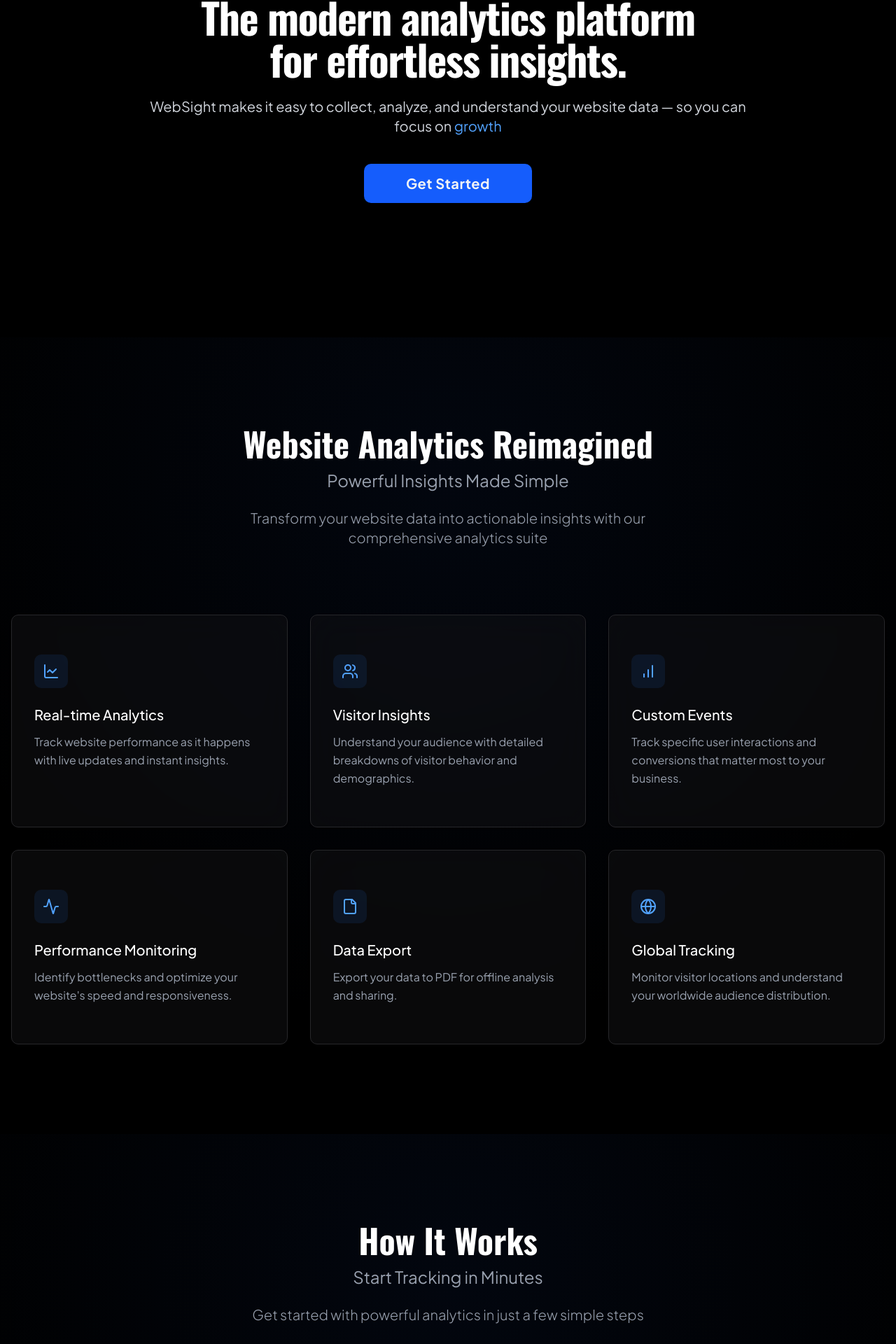
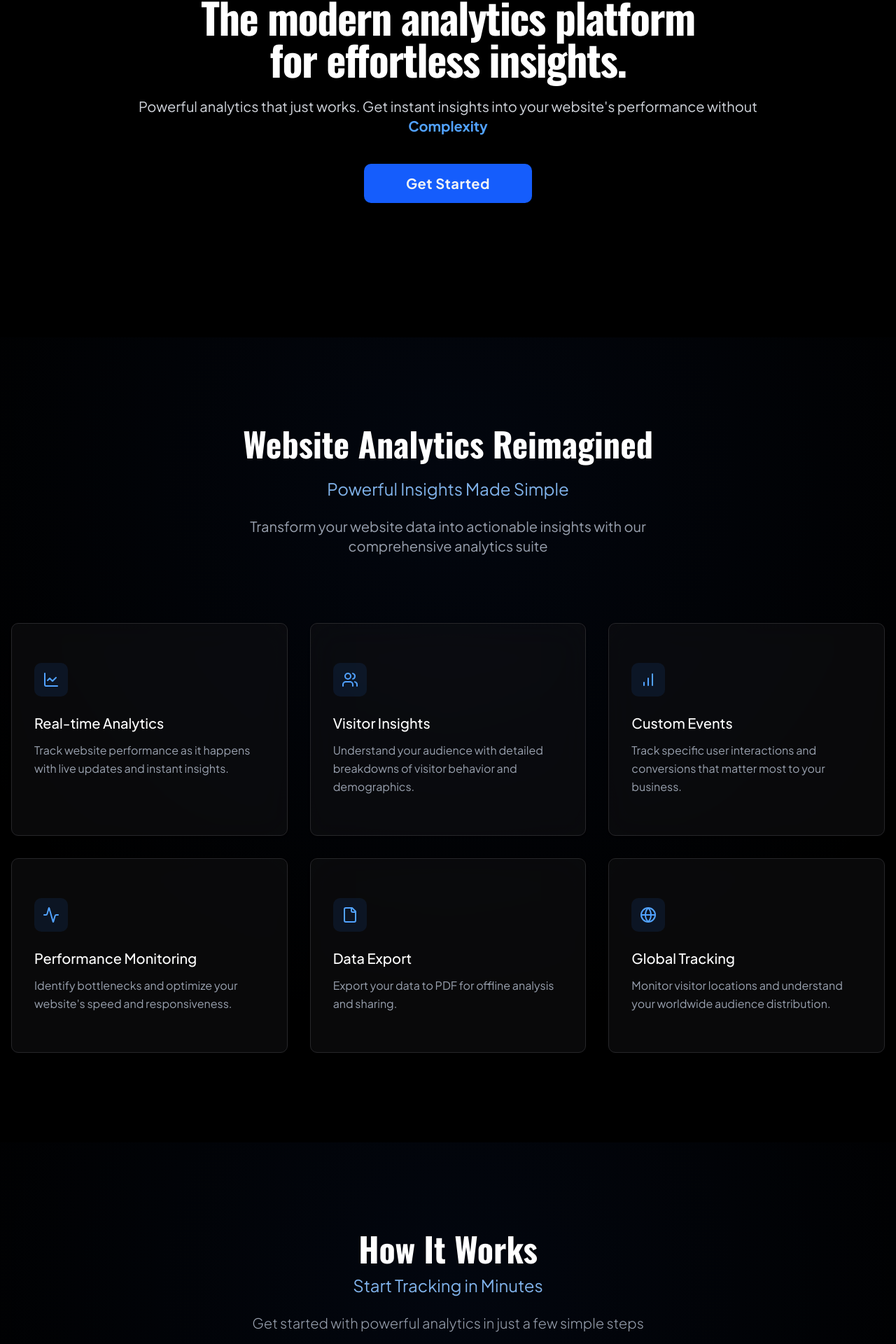
Before and after one commit to srexrg/websight, a Next.js app: page / in a window 1280 px wide. Shown: the part 134-2054 px from the top of the page at 70% size. Built offline with nearby package versions, Linux system fonts and the light colour scheme.

Commit message:
Enhance landing page components with improved styling

```diff
--- a/components/landing/Cta.tsx
+++ b/components/landing/Cta.tsx
@@ -1,41 +1,52 @@
-'use client';
+"use client";
 
-import { motion } from 'framer-motion';
+import { motion } from "framer-motion";
+import { Button } from "@/components/ui/button";
+import Link from "next/link";
+
 
 const Cta = () => {
   return (
-    <section className="relative py-20 bg-black overflow-hidden">
-      <div className="absolute inset-0 bg-[radial-gradient(circle_800px_at_50%_200px,#2563eb10,transparent)]" />
-
+    <section className="relative py-20 md:py-24 bg-black text-white overflow-hidden">
+      {/* Enhanced Background */}
+      <div className="absolute inset-0 -z-10">
+        <div className="absolute inset-0 bg-gradient-to-t from-black via-zinc-950/50 to-black"></div>
+        <div className="absolute bottom-0 left-1/2 -translate-x-1/2 w-[150%] h-[400px] bg-[radial-gradient(ellipse_at_center,rgba(37,99,235,0.15),transparent_70%)] opacity-70"></div>
+      </div>
       <div className="container relative mx-auto px-4 max-w-7xl">
         <motion.div
-          initial={{ opacity: 0, y: 30 }}
-          whileInView={{ opacity: 1, y: 0 }}
-          viewport={{ once: true }}
-          transition={{ duration: 0.7, delay: 0.5 }}
+          initial={{ opacity: 0, scale: 0.95, y: 20 }} // Added scale
+          whileInView={{ opacity: 1, scale: 1, y: 0 }}
+          viewport={{ once: true, amount: 0.5 }} // Trigger earlier
+          transition={{ duration: 0.6, delay: 0.1, ease: "easeOut" }} // Adjusted timing
           className="text-center"
         >
-          <div className="bg-gradient-to-r from-blue-600/20 to-blue-600/20 border border-blue-500/20 rounded-xl p-8 max-w-3xl mx-auto">
-            <h3 className="text-2xl md:text-3xl font-bold text-white mb-4 font-oswald">
-              Ready to transform your analytics experience?
-            </h3>
-            <p className="text-gray-300 mb-6 max-w-2xl mx-auto font-jakarta">
-              Join thousands of websites that have switched to a simpler, more
-              powerful analytics solution.
+          {/* Improved card styling */}
+          <div className="bg-gradient-to-br from-zinc-900/70 to-zinc-950/80 border border-blue-800/40 rounded-xl p-8 md:p-12 max-w-3xl mx-auto shadow-xl shadow-blue-950/20 backdrop-blur-sm">
+            <h2 className="text-3xl md:text-4xl font-bold text-white mb-4 font-oswald">
+              Ready to Transform Your Analytics?
+            </h2>
+            <p className="text-gray-300 mb-8 max-w-2xl mx-auto text-lg font-jakarta">
+              Get started in minutes with our privacy-focused, powerful
+              analytics solution. It's free, forever.
             </p>
-            <div className="flex flex-col sm:flex-row gap-4 justify-center">
-              <a
-                href="/auth"
-                className="px-6 py-3 bg-blue-600 hover:bg-blue-700 text-white font-medium rounded-lg transition-colors duration-300 font-oswald"
-              >
-                Get Started Free
-              </a>
+            <div className="flex justify-center">
+              {/* Use Button component */}
+              <Link href="/auth" passHref>
+                <Button
+                  asChild
+                  size="lg" // Large button size
+                  className="bg-blue-600 hover:bg-blue-700 text-white font-semibold shadow-lg hover:shadow-blue-500/50 focus-visible:ring-blue-400 px-8 py-3 rounded-lg text-lg font-jakarta tracking-wide transition-all duration-300 transform hover:scale-105"
+                >
+                  <a>Get Started Free</a>
+                </Button>
+              </Link>
             </div>
           </div>
         </motion.div>
       </div>
     </section>
   );
-}
+};
 
 export default Cta;
--- a/components/landing/Features.tsx
+++ b/components/landing/Features.tsx
@@ -67,11 +67,11 @@
         >
           <h2 className="text-4xl md:text-5xl font-bold mb-6 text-white font-oswald">
             Website Analytics Reimagined
-            <span className="block mt-3 text-gray-400 text-xl md:text-2xl font-normal font-jakarta">
-              Powerful Insights Made Simple
-            </span>
           </h2>
-          <p className="text-gray-400 text-lg md:text-xl font-light max-w-2xl mx-auto font-jakarta">
+          <p className="text-xl md:text-2xl text-blue-300/90 mb-6 font-jakarta">
+            Powerful Insights Made Simple
+          </p>
+          <p className="text-gray-400 text-lg md:text-xl max-w-2xl mx-auto font-jakarta">
             Transform your website data into actionable insights with our
             comprehensive analytics suite
           </p>
--- a/components/landing/HowItWorks.tsx
+++ b/components/landing/HowItWorks.tsx
@@ -48,7 +48,7 @@
         >
           <h2 className="text-4xl md:text-5xl font-bold mb-6 text-white font-oswald">
             How It Works
-            <span className="block mt-3 text-gray-400 text-xl md:text-2xl font-normal font-jakarta">
+            <span className="block mt-3 text-blue-300/90 text-xl md:text-2xl font-normal font-jakarta">
               Start Tracking in Minutes
             </span>
           </h2>
--- a/components/landing/hero.tsx
+++ b/components/landing/hero.tsx
@@ -54,9 +54,9 @@
             animate={{ opacity: 1, y: 0 }}
             transition={{ duration: 0.5, delay: 0.15 }}
           >
-            WebSight makes it easy to collect, analyze, and understand your
-            website data — so you can focus on{" "}
-            <span className="text-blue-400">growth</span>
+            Powerful analytics that just works. Get instant insights into your
+            website's performance without {" "}
+            <span className="text-blue-400 font-bold">Complexity</span>
           </motion.p>
 
           {/* CTA Buttons */}
```
